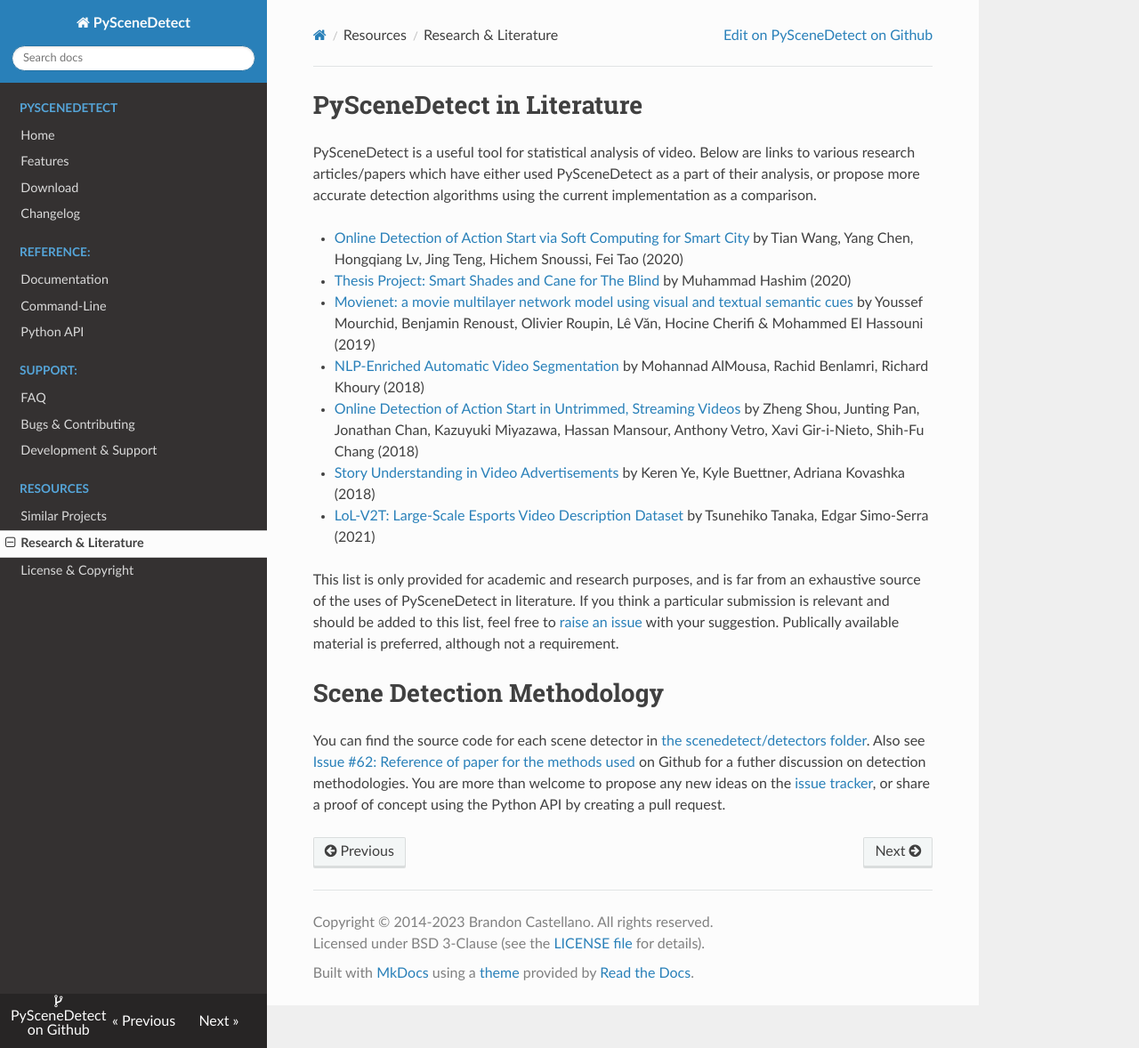
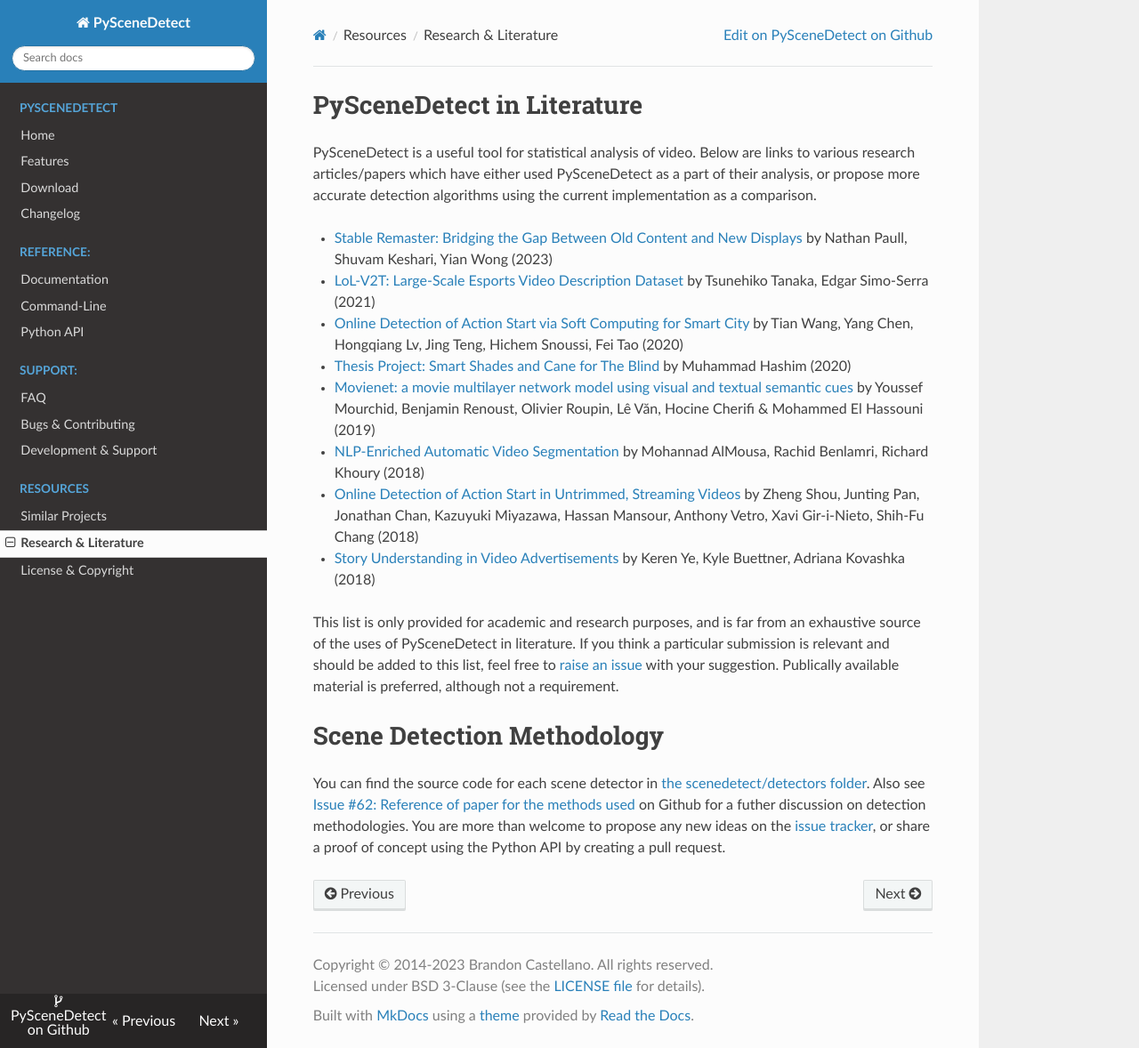
Before and after one commit to vovamushak/PySceneDetect, an MkDocs documentation site: the page built from website/pages/literature.md, in a window 1280 px wide and 1178 px high. Shown: the whole window at 89% size. Built offline with MkDocs 1.6.1, drawn with Linux system fonts in a browser that asks for light colours; nearby versions of some CDN libraries; old or Windows-style settings are respelled for this version of MkDocs.

Commit message:
[docs] Update literature.md.

```diff
--- a/website/pages/literature.md
+++ b/website/pages/literature.md
@@ -2,6 +2,10 @@
 # PySceneDetect in Literature
 
 PySceneDetect is a useful tool for statistical analysis of video.  Below are links to various research articles/papers which have either used PySceneDetect as a part of their analysis, or propose more accurate detection algorithms using the current implementation as a comparison.
+
+ - [Stable Remaster: Bridging the Gap Between Old Content and New Displays](https://arxiv.org/pdf/2306.06803.pdf) by Nathan Paull, Shuvam Keshari, Yian Wong (2023)
+
+ - [LoL-V2T: Large-Scale Esports Video Description Dataset](https://ieeexplore.ieee.org/abstract/document/9522986) by Tsunehiko Tanaka, Edgar Simo-Serra (2021)
 
  - [Online Detection of Action Start via Soft Computing for Smart City](https://ieeexplore.ieee.org/document/9099408) by Tian Wang, Yang Chen, Hongqiang Lv, Jing Teng, Hichem Snoussi, Fei Tao (2020)
 
@@ -15,8 +19,6 @@ PySceneDetect is a useful tool for statistical analysis of video.  Below are lin
 
  - [Story Understanding in Video Advertisements](https://arxiv.org/pdf/1807.11122) by Keren Ye, Kyle Buettner, Adriana Kovashka (2018)
 
- - [LoL-V2T: Large-Scale Esports Video Description Dataset](https://ieeexplore.ieee.org/abstract/document/9522986) by Tsunehiko Tanaka, Edgar Simo-Serra (2021)
-
 This list is only provided for academic and research purposes, and is far from an exhaustive source of the uses of PySceneDetect in literature.  If you think a particular submission is relevant and should be added to this list, feel free to [raise an issue](https://github.com/Breakthrough/PySceneDetect/issues/new/choose) with your suggestion.  Publically available material is preferred, although not a requirement.
 
 
```
